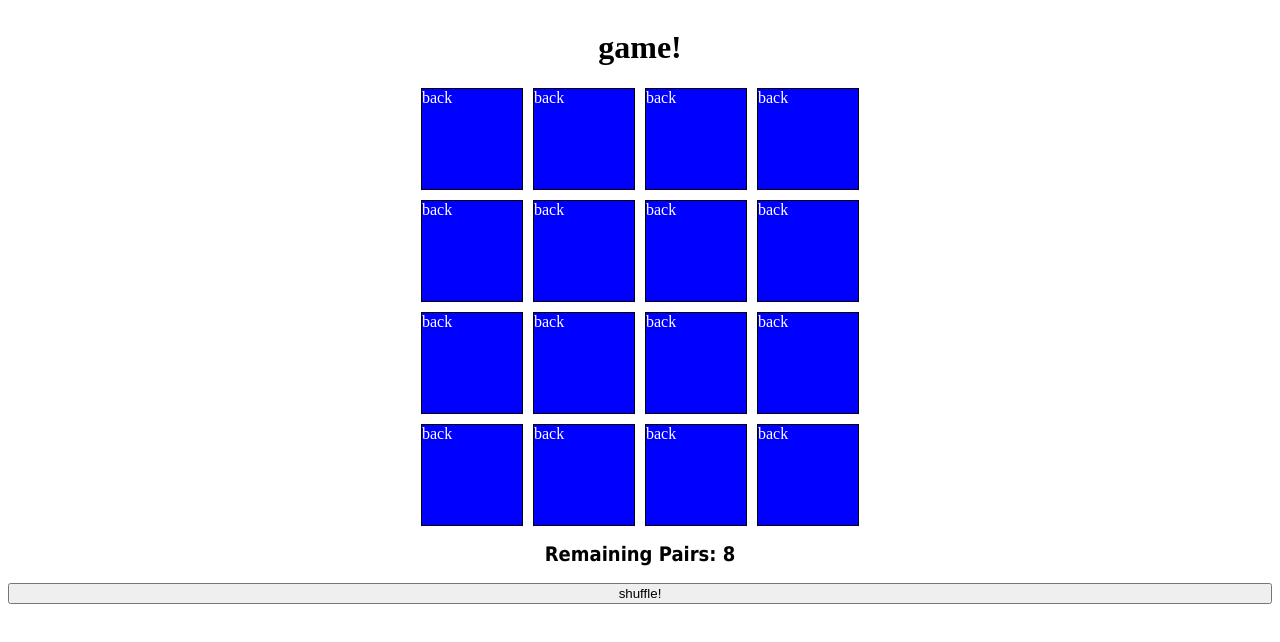
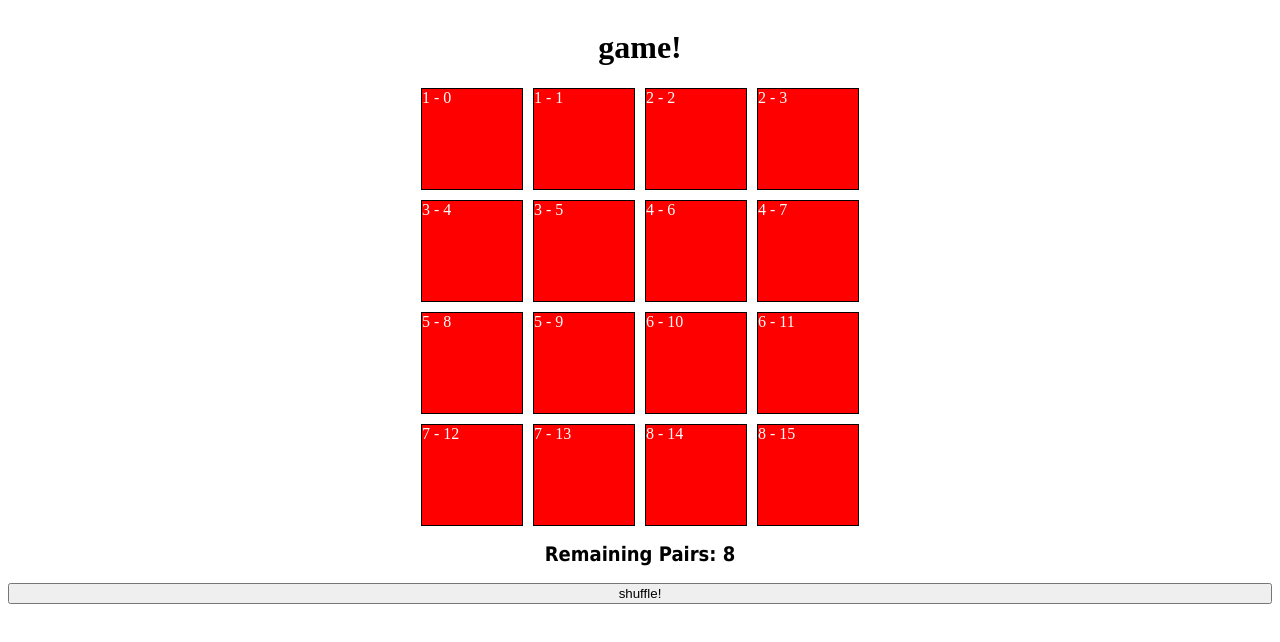
Before and after one commit to andrey-fanin/peek-a-cat, a Vue app: page / in a window 1280 px wide. Shown: the top 642 px of the page. Built offline with nearby package versions, Linux system fonts and the light colour scheme.

Commit message:
generate deck

```diff
--- a/src/App.vue
+++ b/src/App.vue
@@ -3,14 +3,24 @@ import GamingCard from '@/components/GamingCard.vue'
 import { computed, ref, watch } from 'vue'
 import { shuffle } from '@/utils/shuffleArray'
 
-const cardList = ref(
-  Array.from({ length: 16 }, (x, i) => ({
-    position: i++,
-    faceValue: i++,
-    visible: false,
+const cardList = ref([])
+
+const cardItems = [1, 2, 3, 4, 5, 6, 7, 8]
+
+cardItems.forEach((item) => {
+  const defaultCard = {
+    position: null,
+    faceValue: item,
+    visible: true,
     matched: false
-  }))
-)
+  }
+  cardList.value.push({ ...defaultCard }, { ...defaultCard })
+})
+
+cardList.value = cardList.value.map((card, index) => ({
+  ...card,
+  position: index
+}))
 
 const userSelection = ref([])
 const status = computed(() => {
--- a/src/components/GamingCard.vue
+++ b/src/components/GamingCard.vue
@@ -18,7 +18,7 @@ const selectCard = () => {
 <template>
   <div class="card" @click="selectCard">
     <div v-show="visible" class="card-side card-side--front">
-      {{ faceValue }} - {{ matched }}
+      {{ faceValue }} - {{ position }}
     </div>
     <div class="card-side card-side--back">back</div>
     {{ faceValue }}
```
Also changed, not shown: .eslintrc.cjs.
